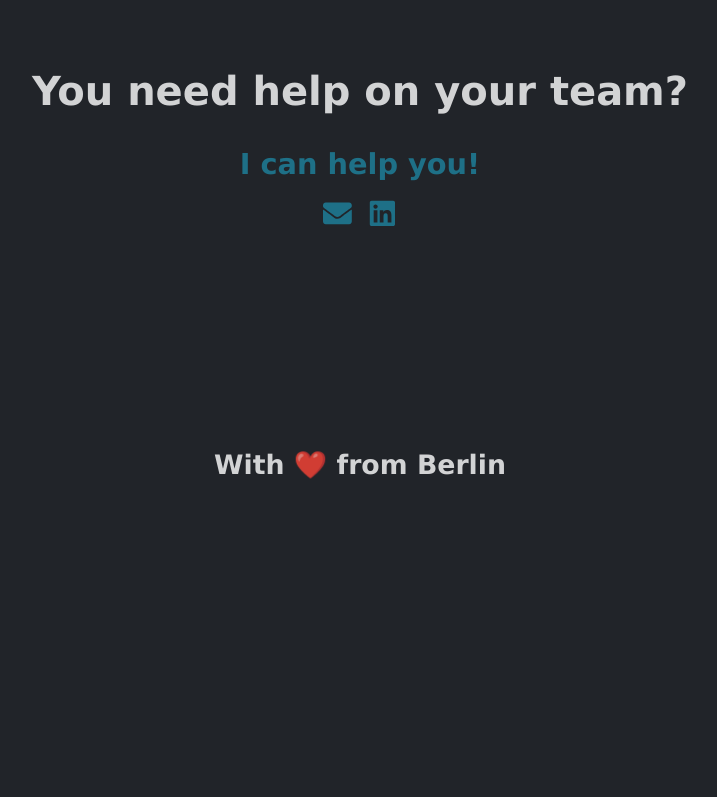
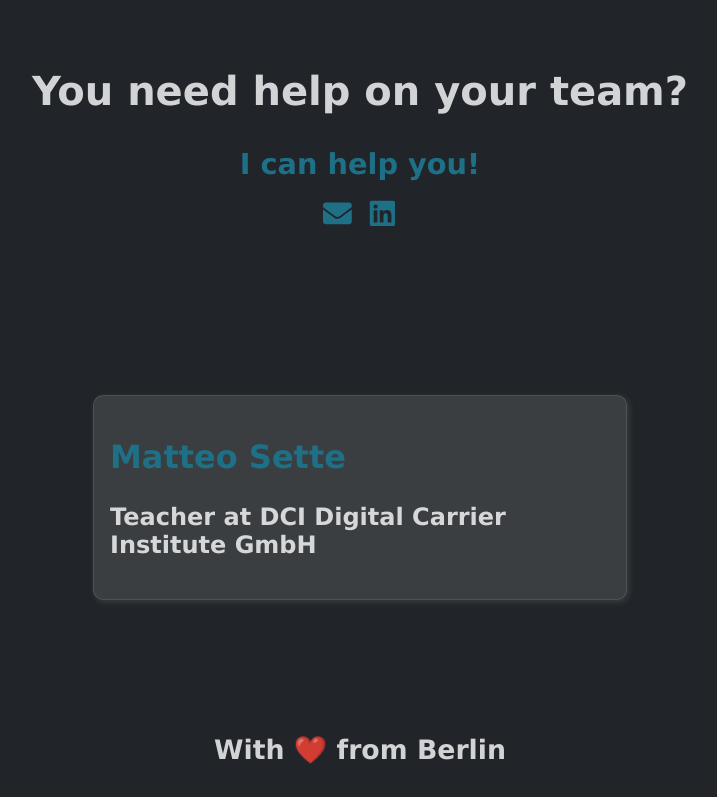
Before and after one commit to Hery8910/New_Portfolio, a React (Vite) app: page / in a window 1280 px wide. Shown: the part 2326-3123 px from the top of the page, without its empty margins (280-997 px from the left). Before the commit the page ends 2861 px from the top, so only its background shows below. Built offline with nearby package versions, Linux system fonts and the light colour scheme.

Commit message:
recomendation

```diff
--- a/src/App.jsx
+++ b/src/App.jsx
@@ -7,6 +7,7 @@ import { Header } from "./components/Header";
 import { Projects } from "./components/Projects";
 import { Education } from "./components/Education";
 import { Contact } from "./components/Contact";
+import {Recommendation} from './components/Recommendation'
 import { Footer } from "./components/Footer";
 import "./App.css"
 
@@ -36,6 +37,9 @@ const App = () => {
         <section id="contact">
           <Contact />
         </section>
+        <section id="recommendation">
+          <Recommendation name={t("recommendations.recommendation1.name")} title={t("recommendations.recommendation1.title")} recommendation={t("recommendations.recommendation1.recommendation")}/>
+        </section>
         <footer>
           <Footer />
         </footer>
--- a/src/components/Education/Education.module.css
+++ b/src/components/Education/Education.module.css
@@ -25,7 +25,8 @@
     font-size: 3rem;
     background-color: rgba(141, 141, 141, 0.251);
     border: 1px solid rgba(141, 141, 141, 0.251);
-    box-shadow: 2px 2px 6px rgba(141, 141, 141, 0.251);
+    box-shadow: 2px 2px 4px rgba(0, 0, 0, 0.429);
+
 }
 
 .h2 {
--- a/src/components/Recommendation/index.jsx
+++ b/src/components/Recommendation/index.jsx
@@ -1,12 +1,15 @@
 import React from 'react'
 import styles from './Recommendation.module.css'
 export function Recommendation({name, title, recommendation}) {
-
   return (
     <div className={styles.div}>
         <h2 className={styles.h2}>{name}</h2>
         <h3 className={styles.h3}>{title}</h3>
-        <p className={styles.p}>{recommendation}</p>
+        {/* <div className={styles.div}>{recommendation.forEach((element, index) => {
+  return (
+    <p>{element[index]}</p>
+  )
+})}</div> */}
     </div>
   )
 }
--- a/src/i18n/de.json
+++ b/src/i18n/de.json
@@ -54,22 +54,12 @@
     "recommendation1": {
       "name": "Matteo Sette",
       "title": "Lehrer bei DCI",
-      "recommendation": "Lorem ipsum dolor sit amet consectetur adipisicing elit. Omnis obcaecati illum quod vero, eveniet impedit natus ab repellat, officiis mollitia nihil ex totam? Repellendus quo facilis vero ratione doloribus assumenda reiciendis nam accusamus hic, aspernatur doloremque quaerat velit qui, mollitia libero! Rerum beatae eligendi obcaecati nobis, corporis numquam quis ullam ipsam sunt voluptates deserunt deleniti necessitatibus accusantium placeat doloribus. Ducimus perspiciatis libero facilis ab commodi deserunt labore quisquam pariatur, facere praesentium voluptate aut autem itaque.!"
-    },
-    "recommendation2": {
-      "name": "Paola Pastore",
-      "title": "Lehrerin bei DCI",
-      "recommendation": "Lorem ipsum dolor sit amet consectetur adipisicing elit. Omnis obcaecati illum quod vero, eveniet impedit natus ab repellat, officiis mollitia nihil ex totam? Repellendus quo facilis vero ratione doloribus assumenda reiciendis nam accusamus hic, aspernatur doloremque quaerat velit qui, mollitia libero! Rerum beatae eligendi obcaecati nobis, corporis numquam quis ullam ipsam sunt voluptates deserunt deleniti necessitatibus accusantium placeat doloribus. Ducimus perspiciatis libero facilis ab commodi deserunt labore quisquam pariatur, facere praesentium voluptate aut autem itaque.!"
+      "recommendation": {}
     },
     "recommendation3":{
       "name": "Zakaria Hamdan",
       "title": "Lehrer bei DCI",
-      "recommendation": "Lorem ipsum dolor sit amet consectetur adipisicing elit. Omnis obcaecati illum quod vero, eveniet impedit natus ab repellat, officiis mollitia nihil ex totam? Repellendus quo facilis vero ratione doloribus assumenda reiciendis nam accusamus hic, aspernatur doloremque quaerat velit qui, mollitia libero! Rerum beatae eligendi obcaecati nobis, corporis numquam quis ullam ipsam sunt voluptates deserunt deleniti necessitatibus accusantium placeat doloribus. Ducimus perspiciatis libero facilis ab commodi deserunt labore quisquam pariatur, facere praesentium voluptate aut autem itaque.!"
-    },
-    "recommendation4": {
-      "name": "Johanna Heim",
-      "title": "Klassenleiter bei DCI",
-      "recommendation": "Lorem ipsum dolor sit amet consectetur adipisicing elit. Omnis obcaecati illum quod vero, eveniet impedit natus ab repellat, officiis mollitia nihil ex totam? Repellendus quo facilis vero ratione doloribus assumenda reiciendis nam accusamus hic, aspernatur doloremque quaerat velit qui, mollitia libero! Rerum beatae eligendi obcaecati nobis, corporis numquam quis ullam ipsam sunt voluptates deserunt deleniti necessitatibus accusantium placeat doloribus. Ducimus perspiciatis libero facilis ab commodi deserunt labore quisquam pariatur, facere praesentium voluptate aut autem itaque.!"
+      "recommendation": {}
     }
   },
   "footer": {
--- a/src/i18n/en.json
+++ b/src/i18n/en.json
@@ -53,23 +53,19 @@
     "title": "Recommendation",
     "recommendation1": {
       "name": "Matteo Sette",
-      "title": "Teacher at DCI",
-      "recommendation": "Lorem ipsum dolor sit amet consectetur adipisicing elit. Omnis obcaecati illum quod vero, eveniet impedit natus ab repellat, officiis mollitia nihil ex totam? Repellendus quo facilis vero ratione doloribus assumenda reiciendis nam accusamus hic, aspernatur doloremque quaerat velit qui, mollitia libero! Rerum beatae eligendi obcaecati nobis, corporis numquam quis ullam ipsam sunt voluptates deserunt deleniti "
+      "title": "Teacher at DCI Digital Carrier Institute GmbH",
+      "recommendation":{
+      "paragraph1": " I am pleased to recommend Heriberto, with whom I have had the pleasure of working for nearly a year. During this time, he has consistently demonstrated exceptional skills, a strong work ethic, and a commitment to personal and academic growth.",
+      "paragraph2": " One of the most notable contributions Heriberto made was stepping up as the class tutor. He not only assisted peers with their tasks outside of lessons but also fostered a collaborative learning environment. His ability to communicate complex concepts clearly and effectively motivated classmates to achieve their goals, significantly enhancing the overall classroom experience.",
+      "paragraph3": " Heriberto's curiosity and dedication to learning extend well beyond the classroom. He actively sought out additional resources and opportunities to deepen his understanding of the subject matter. His commitment to tutoring sessions was excellent, as he offered flexible hours throughout the week, accommodating both morning and afternoon schedules to ensure that all students had access to support.",
+      "paragraph4": " The impact Heriberto has had on our class and the broader learning community is undeniable. His initiative and leadership have not only helped peers succeed but have also inspired a culture of collaboration and mutual support among students.",
+      "paragraph5": " I wholeheartedly endorse Heriberto for any future endeavors. He possesses the potential for continued success and will undoubtedly make a positive impact wherever he goes. It has been a true pleasure working with him, and I cannot recommend him strongly enough."
+    }
     },
-    "recommendation2": {
-      "name": "Paola Pastore",
-      "title": "Teacher at DCI",
-      "recommendation": "Lorem ipsum dolor sit amet consectetur adipisicing elit. Omnis obcaecati illum quod vero, eveniet impedit natus ab repellat, officiis mollitia nihil ex totam? Repellendus quo facilis vero ratione doloribus assumenda reiciendis nam accusamus hic, aspernatur doloremque quaerat velit qui, mollitia libero! Rerum beatae eligendi obcaecati nobis, corporis numquam quis ullam ipsam sunt voluptates deserunt deleniti "
-    },
-    "recommendation3":{
+    "recommendation3": {
       "name": "Zakaria Hamdan",
-      "title": "Teacher at DCI",
-      "recommendation": "Lorem ipsum dolor sit amet consectetur adipisicing elit. Omnis obcaecati illum quod vero, eveniet impedit natus ab repellat, officiis mollitia nihil ex totam? Repellendus quo facilis vero ratione doloribus assumenda reiciendis nam accusamus hic, aspernatur doloremque quaerat velit qui, mollitia libero! Rerum beatae eligendi obcaecati nobis, corporis numquam quis ullam ipsam sunt voluptates deserunt deleniti "
-    },
-    "recommendation4": {
-      "name": "Johanna Heim",
-      "title": "Class Manager at DCI",
-      "recommendation": "Lorem ipsum dolor sit amet consectetur adipisicing elit. Omnis obcaecati illum quod vero, eveniet impedit natus ab repellat, officiis mollitia nihil ex totam? Repellendus quo facilis vero ratione doloribus assumenda reiciendis nam accusamus hic, aspernatur doloremque quaerat velit qui, mollitia libero! Rerum beatae eligendi obcaecati nobis, corporis numquam quis ullam ipsam sunt voluptates deserunt deleniti "
+      "title": "Teacher at DCI Digital Carrier Institute GmbH",
+      "recommendation": {}
     }
   },
   "footer": {
--- a/src/i18n/es.json
+++ b/src/i18n/es.json
@@ -54,22 +54,12 @@
     "recommendation1": {
       "name": "Matteo Sette",
       "title": "Profesor en el DCI",
-      "recommendation": "Lorem ipsum dolor sit amet consectetur adipisicing elit. Omnis obcaecati illum quod vero, eveniet impedit natus ab repellat, officiis mollitia nihil ex totam? Repellendus quo facilis vero ratione doloribus assumenda reiciendis nam accusamus hic, aspernatur doloremque quaerat velit qui, mollitia libero! Rerum beatae eligendi obcaecati nobis, corporis numquam quis ullam ipsam sunt voluptates deserunt deleniti necessitatibus accusantium placeat doloribus. Ducimus perspiciatis libero facilis ab commodi deserunt labore quisquam pariatur, facere praesentium voluptate aut autem itaque, porro voluptatum eligendi excepturi maiores beatae nesciunt quod obcaecati minima magnam culpa suscipit. Velit assumenda numquam rem possimus, asperiores facere minus totam. Iure, voluptatum dicta!"
-    },
-    "recommendation2": {
-      "name": "Paola Pastore",
-      "title": "Profesora en el DCI",
-      "recommendation": "Lorem ipsum dolor sit amet consectetur adipisicing elit. Omnis obcaecati illum quod vero, eveniet impedit natus ab repellat, officiis mollitia nihil ex totam? Repellendus quo facilis vero ratione doloribus assumenda reiciendis nam accusamus hic, aspernatur doloremque quaerat velit qui, mollitia libero! Rerum beatae eligendi obcaecati nobis, corporis numquam quis ullam ipsam sunt voluptates deserunt deleniti necessitatibus accusantium placeat doloribus. Ducimus perspiciatis libero facilis ab commodi deserunt labore quisquam pariatur, facere praesentium voluptate aut autem itaque, porro voluptatum eligendi excepturi maiores beatae nesciunt quod obcaecati minima magnam culpa suscipit. Velit assumenda numquam rem possimus, asperiores facere minus totam. Iure, voluptatum dicta!"
+      "recommendation": {}
     },
     "recommendation3":{
       "name": "Zakaria Hamdan",
       "title": "Profesor en el DCI",
-      "recommendation": "Lorem ipsum dolor sit amet consectetur adipisicing elit. Omnis obcaecati illum quod vero, eveniet impedit natus ab repellat, officiis mollitia nihil ex totam? Repellendus quo facilis vero ratione doloribus assumenda reiciendis nam accusamus hic, aspernatur doloremque quaerat velit qui, mollitia libero! Rerum beatae eligendi obcaecati nobis, corporis numquam quis ullam ipsam sunt voluptates deserunt deleniti necessitatibus accusantium placeat doloribus. Ducimus perspiciatis libero facilis ab commodi deserunt labore quisquam pariatur, facere praesentium voluptate aut autem itaque, porro voluptatum eligendi excepturi maiores beatae nesciunt quod obcaecati minima magnam culpa suscipit. Velit assumenda numquam rem possimus, asperiores facere minus totam. Iure, voluptatum dicta!"
-    },
-    "recommendation4": {
-      "name": "Johanna Heim",
-      "title": "Jefa de curso en el DCI",
-      "recommendation": "Lorem ipsum dolor sit amet consectetur adipisicing elit. Omnis obcaecati illum quod vero, eveniet impedit natus ab repellat, officiis mollitia nihil ex totam? Repellendus quo facilis vero ratione doloribus assumenda reiciendis nam accusamus hic, aspernatur doloremque quaerat velit qui, mollitia libero! Rerum beatae eligendi obcaecati nobis, corporis numquam quis ullam ipsam sunt voluptates deserunt deleniti necessitatibus accusantium placeat doloribus. Ducimus perspiciatis libero facilis ab commodi deserunt labore quisquam pariatur, facere praesentium voluptate aut autem itaque, porro voluptatum eligendi excepturi maiores beatae nesciunt quod obcaecati minima magnam culpa suscipit. Velit assumenda numquam rem possimus, asperiores facere minus totam. Iure, voluptatum dicta!"
+      "recommendation": {}
     }
   },
   "footer": {
```
